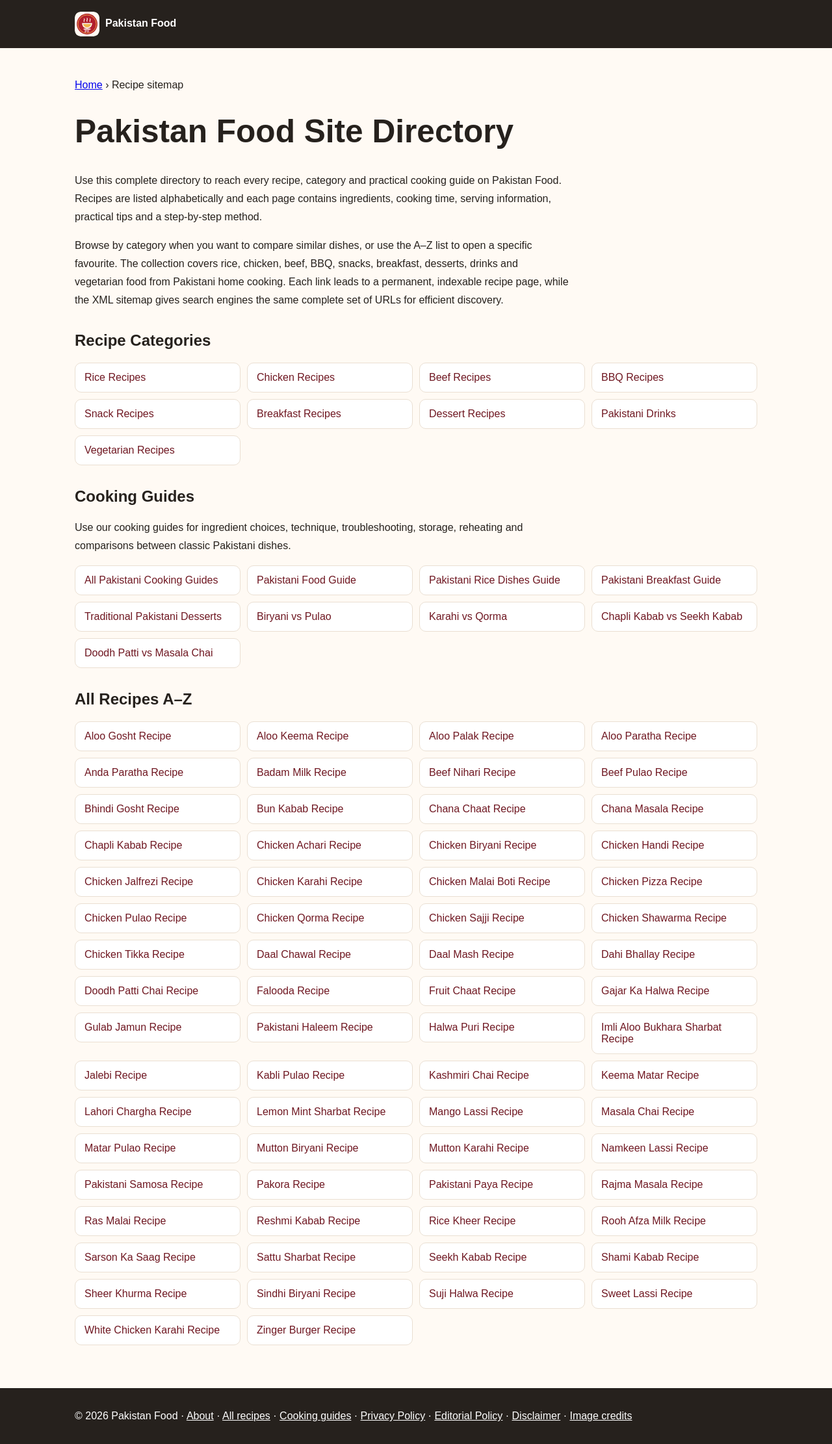
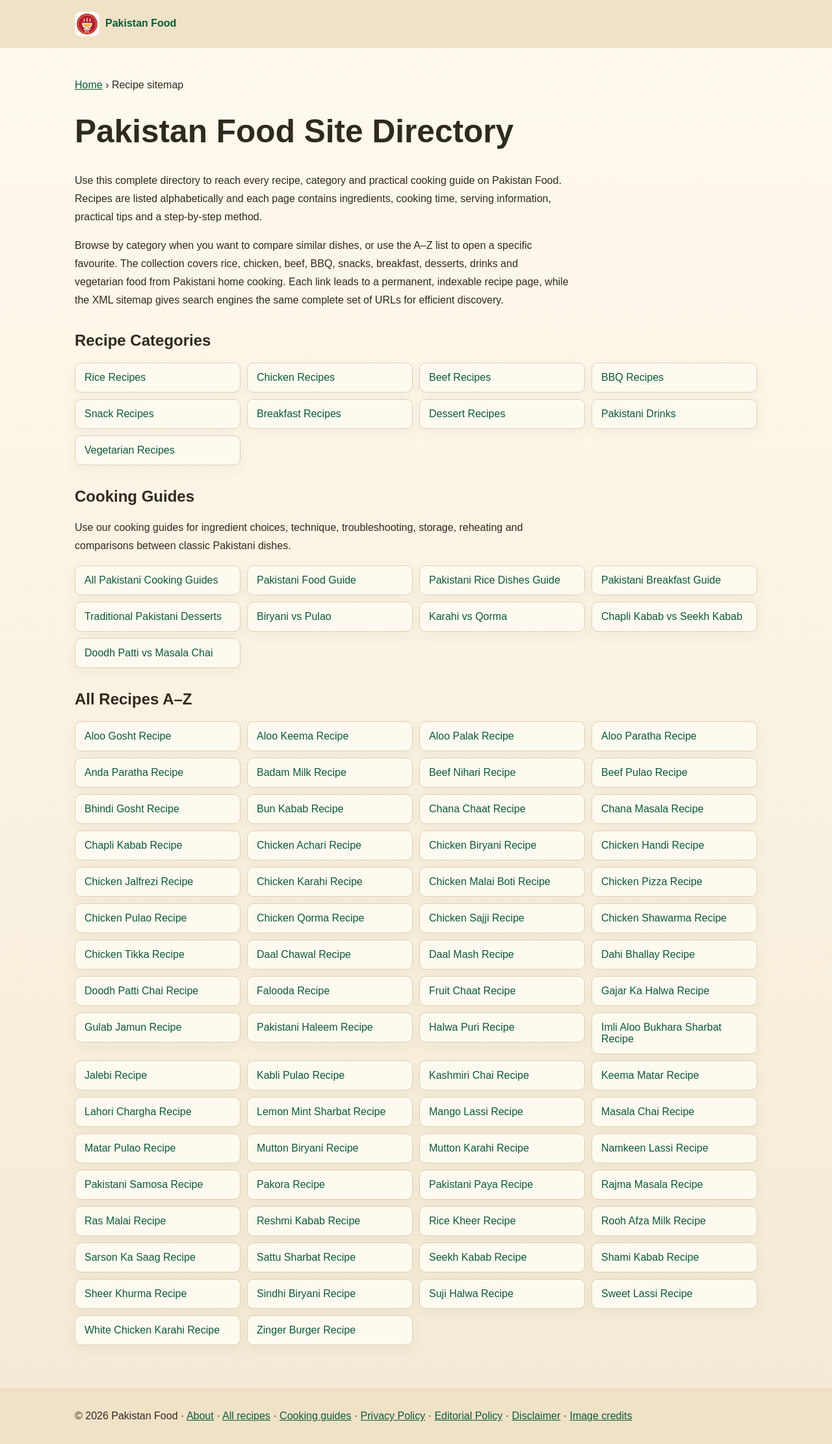
Before and after one commit to manazarali01-hub/pakistan-food, a Jekyll site: the page built from sitemap.html, in a window 1280 px wide. Shown: the whole page at 65% size. Built offline with Jekyll 4.4.1, drawn with Linux system fonts in a browser that asks for light colours.

Commit message:
Apply ivory styling to site directory

```diff
--- a/sitemap.html
+++ b/sitemap.html
@@ -43,7 +43,7 @@ layout: null
   }
   </script>
   <style>
-    :root{color-scheme:light;font-family:Arial,sans-serif;color:#26211d;background:#fffaf4}body{margin:0}.wrap{max-width:1050px;margin:auto;padding:28px 22px 50px}header,footer{background:#26211d;color:#fff}header .wrap,footer .wrap{padding-top:18px;padding-bottom:18px}header a,footer a{color:#fff}.brand{font-weight:800;text-decoration:none}.crumb{margin:20px 0}.intro{max-width:760px;line-height:1.75}.categories,.recipes{display:grid;grid-template-columns:repeat(auto-fit,minmax(210px,1fr));gap:10px;padding:0;list-style:none}.categories a,.recipes a{display:block;padding:13px 14px;border:1px solid #eadfd2;border-radius:10px;background:#fff;color:#6f1721;text-decoration:none}.categories a:hover,.recipes a:hover{text-decoration:underline}h1{font-size:clamp(2rem,5vw,3.1rem)}h2{margin-top:34px}
+    :root{color-scheme:light;font-family:Arial,sans-serif;color:#30291e;background:#f8f1df}body{margin:0;background:linear-gradient(180deg,#fffaf0 0%,#f8f1df 58%,#f4ead4 100%)}.wrap{max-width:1050px;margin:auto;padding:28px 22px 50px}header,footer{background:#efe2c7;color:#30291e;border-color:#dfd0b4}header .wrap,footer .wrap{padding-top:18px;padding-bottom:18px}header a,footer a{color:#0b5a36}.brand{font-weight:800;text-decoration:none}.crumb{margin:20px 0}.crumb a{color:#0b5a36}.intro{max-width:760px;line-height:1.75}.categories,.recipes{display:grid;grid-template-columns:repeat(auto-fit,minmax(210px,1fr));gap:10px;padding:0;list-style:none}.categories a,.recipes a{display:block;padding:13px 14px;border:1px solid #dfd0b4;border-radius:10px;background:#fffaf0;color:#0b5a36;text-decoration:none;box-shadow:0 7px 20px rgba(91,69,34,.05)}.categories a:hover,.recipes a:hover{text-decoration:underline;border-color:#c9b58e;background:#fffdf7}h1{font-size:clamp(2rem,5vw,3.1rem)}h2{margin-top:34px}
   </style>
 </head>
 <body>
```
